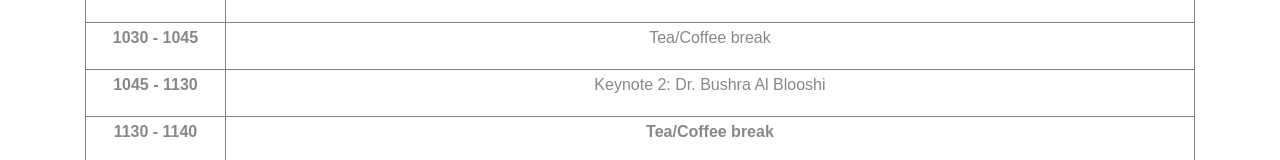
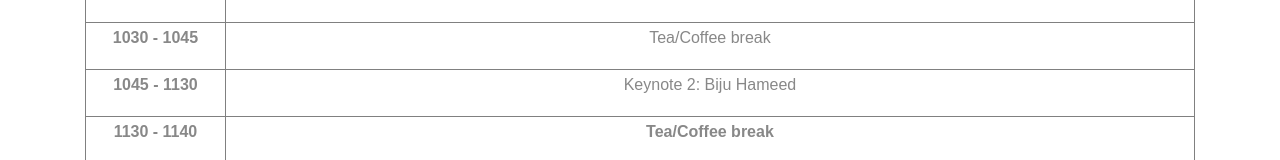
Before and after one commit to alisolehria/ICACS-site, a React (Create React App) app: page /program in a window 1280 px wide. Shown: the part 1385-1545 px from the top of the page. Built offline with nearby package versions, Linux system fonts and the light colour scheme.

Commit message:
changed UI

```diff
--- a/src/Program.js
+++ b/src/Program.js
@@ -34,17 +34,19 @@ class Program extends React.Component {
         <p>Day 1: 0945 - 1030</p>
           </div>
     </div>
+
     <div class="col-lg-3 col-md-3 col-xs-3 thumb">
           <div class="row">
 
-          <img class="mx-auto d-block" id="keynote" src={keyNote} alt="Keynote Speaker"  />
+          <img class="mx-auto d-block" id="keynote" src={keyNote} alt="Keynote Speaker"    />
           </div>
           <br/>
 
           <div class="text-center">
-        <h4>Biju Hameed</h4>
-
+          <h4>Biju Hameed</h4>
+       <div class ="row">
         <p>Head of Technology Infrastructure Operations, Dubai Airports</p>
+        </div>
         <p>Day 1: 1045 - 1130</p>
           </div>
     </div>
@@ -147,7 +149,7 @@ class Program extends React.Component {
             </td>
             <td width="529" nowrap="" valign="top">
                 <p>
-                    Keynote 2: Dr. Bushra Al Blooshi
+                    Keynote 2: Biju Hameed
                 </p>
             </td>
         </tr>
```
